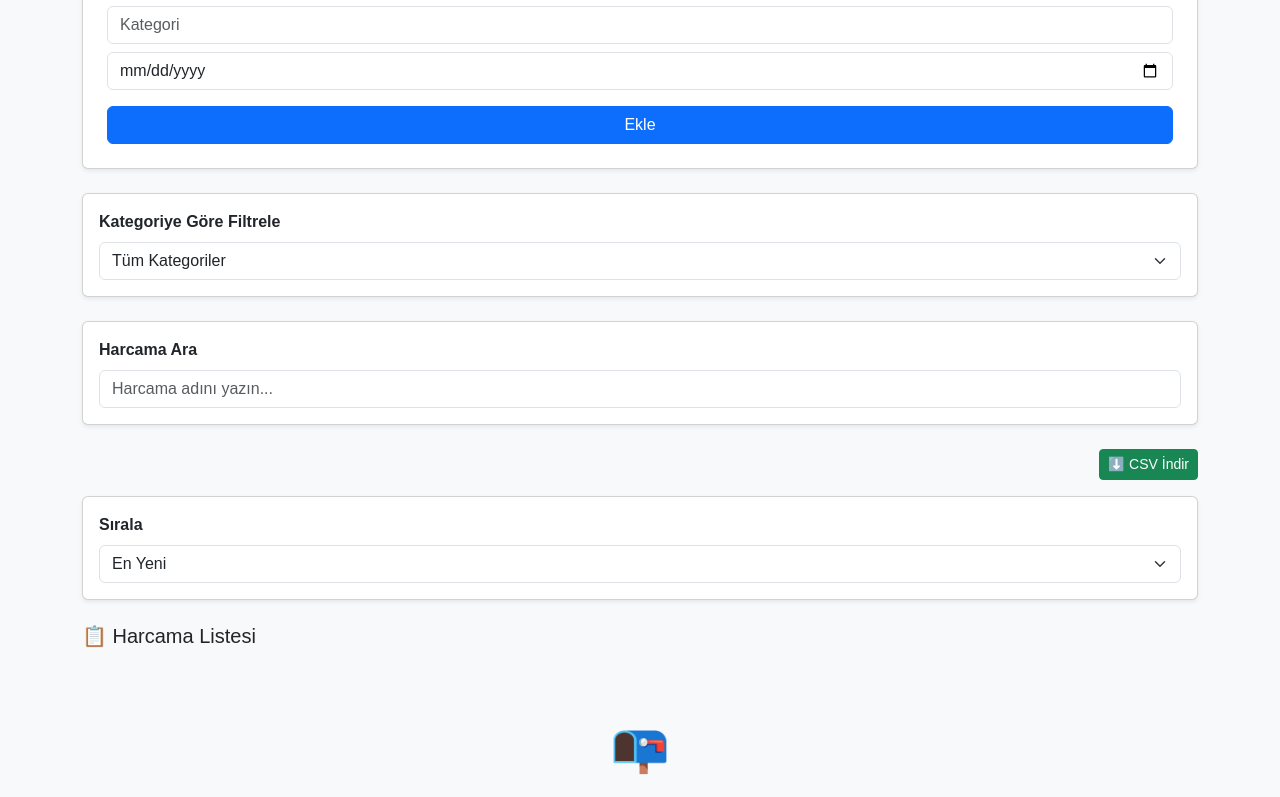
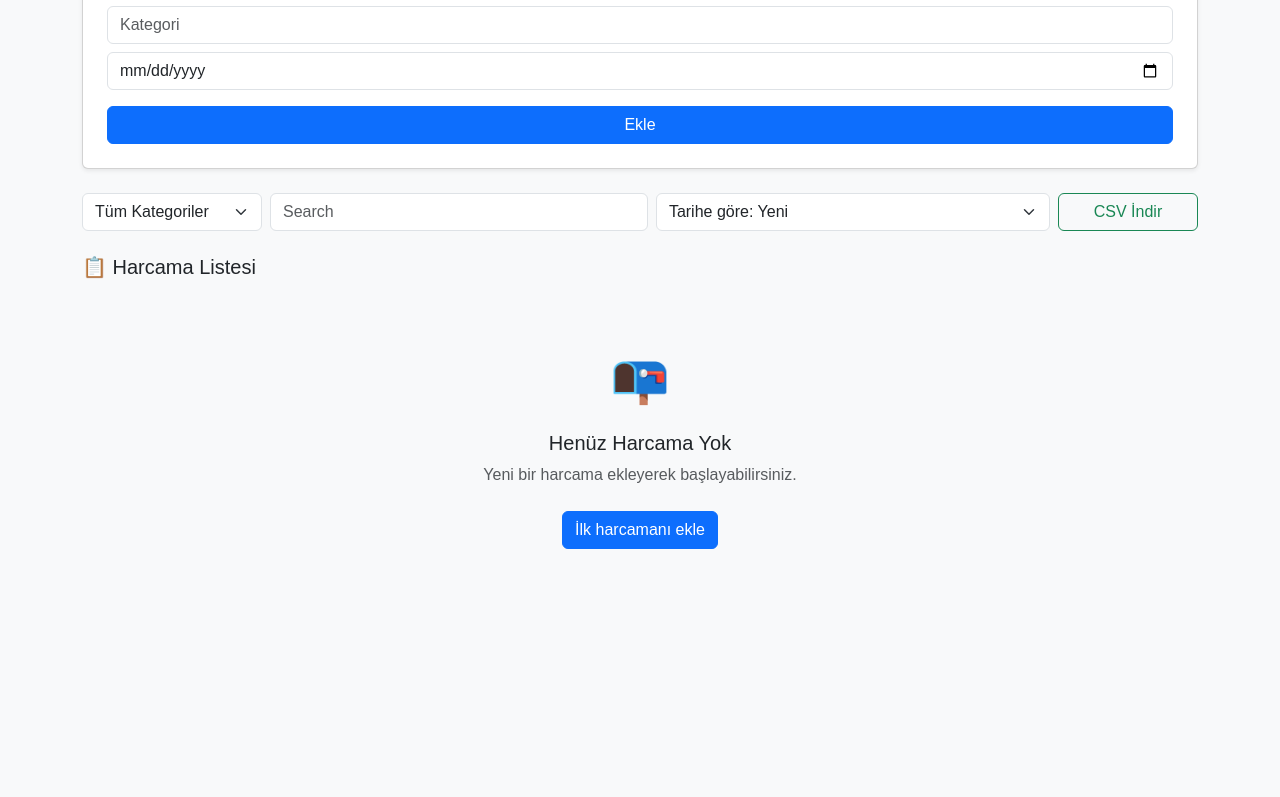
Before and after one commit to LilLannister/ExpenseTracker-JS, a React (Vite) app: page / in a window 1280 px wide. Shown: the part 485-1282 px from the top of the page. After the commit the page ends 1130 px from the top, so only its background shows below. Built offline with nearby package versions, Linux system fonts and the light colour scheme.

Commit message:
Refactor filter and export actions

```diff
--- a/src/Components/ExpenseFilter.tsx
+++ b/src/Components/ExpenseFilter.tsx
@@ -18,22 +18,18 @@ export default function ExpenseFilter({ expenses, selectedCategory, onCategoryCh
     );
 
     return (
-        <div className="card p-3 mb-4 shadow-sm">
-            <label className="form-label fw-semibold">
-                Kategoriye Göre Filtrele
-            </label>
         <select
         className="form-select"
         value={selectedCategory}
-                onChange={(e) => onCategoryChange(e.target.value)}
+        onChange={(e)=>onCategoryChange(e.target.value)}
         >
             <option value="all">Tüm Kategoriler</option>
-                {categories.map((category) => (
+
+            {categories.map((category) =>  (
                 <option value={category} key={category}>
                     {category}
                 </option>
             ))}
         </select>
-        </div>
-    )
+    );
 }
--- a/src/Pages/Home.tsx
+++ b/src/Pages/Home.tsx
@@ -141,43 +141,41 @@ export default function Home() {
           focusTrigger={focusTrigger}
         />
 
-        <ExpenseFilter
-          expenses={expenses}
-          selectedCategory={selectedCategory}
-          onCategoryChange={setSelectedCategory}
-        />
+        <div className="toolbar">
+          <div style={{ minWidth: "180px" }}>
+            <ExpenseFilter
+              expenses={expenses}
+              selectedCategory={selectedCategory}
+              onCategoryChange={setSelectedCategory}
+            />
+          </div>
 
-        <div className="card p-3 mb-4 shadow-sm">
-          <label className="form-label fw-semibold">Harcama Ara</label>
           <input
             className="form-control"
-            placeholder="Harcama adını yazın..."
+            placeholder="Search"
             value={searchText}
             onChange={(e) => setSearchText(e.target.value)}
           />
-        </div>
 
-        <div className="text-end mb-3">
-            <button
-              className="btn btn-success btn-sm"
-              onClick={() => exportToCSV(expenses)}
-              >
-                ⬇️ CSV İndir
-              </button>
-        </div>
-
-        <div className="card p-3 mb-4 shadow-sm">
-          <label className="form-label fw-semibold">Sırala</label>
           <select
             className="form-select"
+            style={{ minWidth: "230px" }}
             value={sortOption}
             onChange={(e) => setSortOption(e.target.value)}
           >
-            <option value="newest">En Yeni</option>
-            <option value="oldest">En Eski</option>
-            <option value="amountHigh">Tutar (Yüksekten Düşüğe)</option>
-            <option value="amountLow">Tutar (Düşükten Yükseğe)</option>
+            <option value="newest">Tarihe göre: Yeni</option>
+            <option value="oldest">Tarihe göre: Eski</option>
+            <option value="amountHigh">Tutar: Yüksekten Düşüğe</option>
+            <option value="amountLow">Tutar: Düşükten Yükseğe</option>
           </select>
+
+          <button
+            className="btn btn-outline-success"
+            style={{ minWidth: "140px" }}
+            onClick={() => exportToCSV(expenses)}
+          >
+            CSV İndir
+          </button>
         </div>
 
         <ExpenseList
--- a/src/index.css
+++ b/src/index.css
@@ -81,3 +81,17 @@ body {
 .btn:hover {
   transform: scale(1.02);
 }
+
+.toolbar {
+  display: flex;
+  gap: 0.5rem;
+  margin-bottom: 1.5rem;
+  align-items: center;
+}
+
+@media (max-width: 768px) {
+  .toolbar {
+    flex-direction: column;
+    align-items: stretch;
+  }
+}
```
Lines whose indentation alone changed are shown as unchanged.
